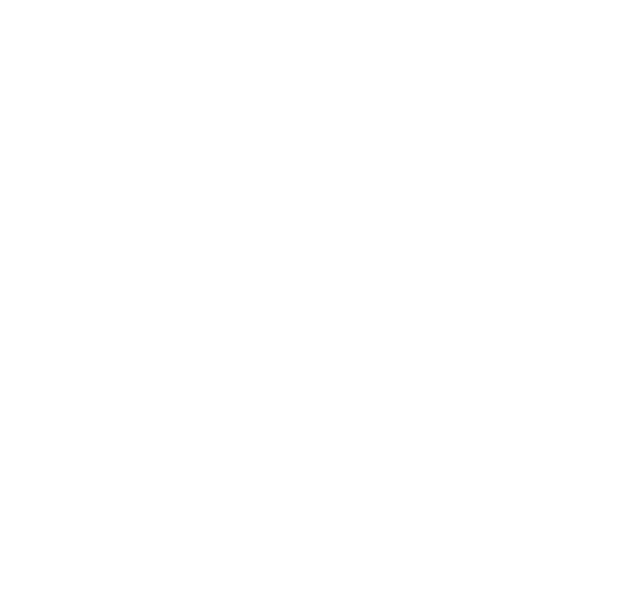
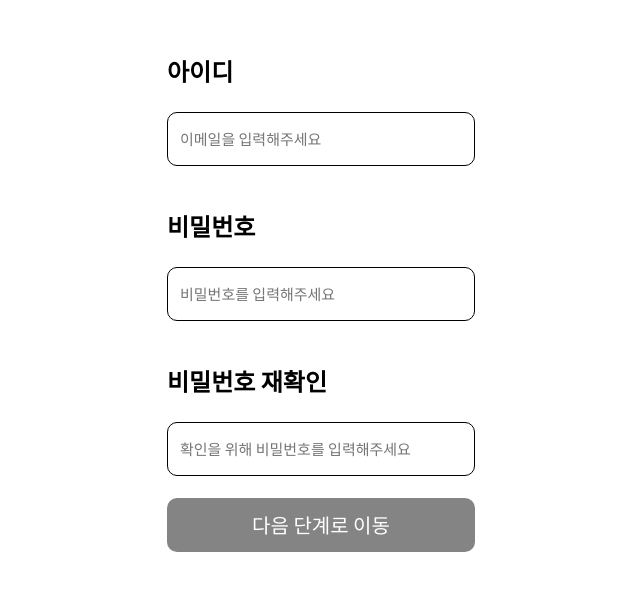
Before and after one commit to bigone-77/threeout_front, a React (Create React App) app: page /auth/signUp in a window 1280 px wide. Before the commit this address had no page. Shown: the part 119-710 px from the top of the page, without its empty margins (319-959 px from the left). Built offline with nearby package versions, Linux system fonts and the light colour scheme.

Commit message:
[FEAT] 회원가입 api연결

```diff
--- a/src/pages/Home/AddFriendProfile.jsx
+++ b/src/pages/Home/AddFriendProfile.jsx
@@ -52,7 +52,7 @@ export default function AddFriendProfile() {
         name="friendNickname"
         placeholder="친구의 별명을 알려주세요"
         {...register("friendNickname", { required: "필수입력사항입니다" })}
-        marginTop="64px"
+        margintop="64px"
       />
       {errors.friendNickname && (
         <ErrorText>{errors.friendNickname.message}</ErrorText>
@@ -62,7 +62,7 @@ export default function AddFriendProfile() {
         name="relation"
         placeholder="친구와 나의 관계/상태를 적어주세요"
         {...register("relation", { required: "필수입력사항입니다." })}
-        marginTop="32px"
+        margintop="32px"
       />
       {errors.relation && <ErrorText>{errors.relation.message}</ErrorText>}
 
--- a/src/pages/auth/Login.jsx
+++ b/src/pages/auth/Login.jsx
@@ -20,7 +20,7 @@ export default function Login() {
   };
 
   const goToSign = () => {
-    navigate("/auth/signIn");
+    navigate("/auth/signUp");
   };
 
   return (
@@ -35,7 +35,7 @@ export default function Login() {
           name="email"
           placeholder="이메일을 입력해주세요"
           {...register("email")}
-          marginTop="32px"
+          margintop="32px"
         />
         <InputBox
           name="password"
--- a/src/pages/auth/SetProfile.jsx
+++ b/src/pages/auth/SetProfile.jsx
@@ -1,6 +1,8 @@
 import { useState } from "react";
 import { useNavigate } from "react-router-dom";
 import { useForm } from "react-hook-form";
+import { emailState, passwordState } from "../../recoil/atom";
+import { useRecoilState } from "recoil";
 import styled from "styled-components";
 import {
   Button,
@@ -10,9 +12,13 @@ import {
   ErrorText,
 } from "../../styles/Common";
 import ImageUpload from "../../components/ImageUpload";
+import axios from "axios";
 
 export default function SetProfile() {
   const [state, setState] = useState({});
+  const [email] = useRecoilState(emailState);
+  const [password] = useRecoilState(passwordState);
+
   const navigate = useNavigate();
   const {
     register,
@@ -42,7 +48,20 @@ export default function SetProfile() {
   const onSubmit = (data) => {
     setState(data);
     console.log(data); // 수정된 부분: 직접 받아온 데이터 출력
-    navigate("/");
+    axios
+      .post("http://localhost:8080/3out/signup", {
+        email: email,
+        password: password,
+        nickname: data.nickname,
+        promise: data.promise,
+      })
+      .then(function (response) {
+        console.log(response);
+      })
+      .catch(function (error) {
+        console.log(error);
+      });
+    navigate("/main");
   };
 
   return (
@@ -64,7 +83,7 @@ export default function SetProfile() {
       />
       {errors.promise && <ErrorText>{errors.promise.message}</ErrorText>}
 
-      <Button color="#71CACC" marginTop="50px" type="submit">
+      <Button color="#71CACC" margintop="50px" type="submit">
         확인
       </Button>
     </Wrapper>
--- a/src/pages/auth/Signin.jsx
+++ b/src/pages/auth/SignUp.jsx
@@ -1,6 +1,8 @@
 import React, { useState } from "react";
 import { useNavigate } from "react-router-dom";
 import { useForm } from "react-hook-form";
+import { emailState, passwordState } from "../../recoil/atom";
+import { useRecoilState } from "recoil";
 import styled, { css } from "styled-components";
 import {
   Button,
@@ -32,8 +34,11 @@ const validationSchema = yup.object().shape({
     .oneOf([yup.ref("password")], "비밀번호가 다릅니다."),
 });
 
-export default function Login() {
-  const [info, setInfo] = useState({});
+export default function SignUp() {
+  const [, setInfo] = useState({});
+  const [, setEmail] = useRecoilState(emailState);
+  const [, setPassword] = useRecoilState(passwordState);
+
   const navigate = useNavigate();
   const {
     register,
@@ -53,6 +58,8 @@ export default function Login() {
   const onSubmit = (data) => {
     setInfo(data);
     console.log(data);
+    setEmail(data.email);
+    setPassword(data.password);
     navigate("/auth/setProfile");
   };
 
--- a/src/recoil/atom.jsx
+++ b/src/recoil/atom.jsx
@@ -4,3 +4,13 @@ export const emotionState = atom({
   key: "emotion",
   default: null,
 });
+
+export const emailState = atom({
+  key: "email",
+  default: null,
+});
+
+export const passwordState = atom({
+  key: "password",
+  default: null,
+});
--- a/src/router/Routes.jsx
+++ b/src/router/Routes.jsx
@@ -1,7 +1,7 @@
 import { Route, Routes as ReactRouters } from "react-router-dom";
 import MainPage from "../pages/MainPage";
 import Login from "../pages/auth/Login";
-import SignIn from "../pages/auth/SignIn";
+import SignUp from "../pages/auth/SignUp";
 import Main from "./../pages/Home/Main";
 import SetProfile from "../pages/auth/SetProfile";
 import AddFriendProfile from "./../pages/Home/AddFriendProfile";
@@ -17,7 +17,7 @@ const Routes = () => {
       <ReactRouters>
         <Route path="/auth">
           <Route path="login" element={<Login />} />
-          <Route path="signIn" element={<SignIn />} />
+          <Route path="signUp" element={<SignUp />} />
           <Route path="setProfile" element={<SetProfile />} />
         </Route>
       </ReactRouters>
--- a/src/styles/Common.js
+++ b/src/styles/Common.js
@@ -10,7 +10,7 @@ export const Button = styled.button`
   text-align: center;
   font-size: 20px;
   font-weight: 400;
-  margin-top: ${(props) => props.marginTop || "22px"};
+  margin-top: ${(props) => props.margintop || "22px"};
 `;
 
 export const Wrapper = styled.form`
@@ -32,8 +32,7 @@ export const InputBox = styled.input`
   font-size: 15px;
   font-weight: 400;
   padding: 12px;
-
-  margin-top: ${(props) => props.marginTop || "8px"};
+  margin-top: ${(props) => props.margintop || "8px"};
 `;
 export const ErrorText = styled.div`
   font-size: 12px;
```
